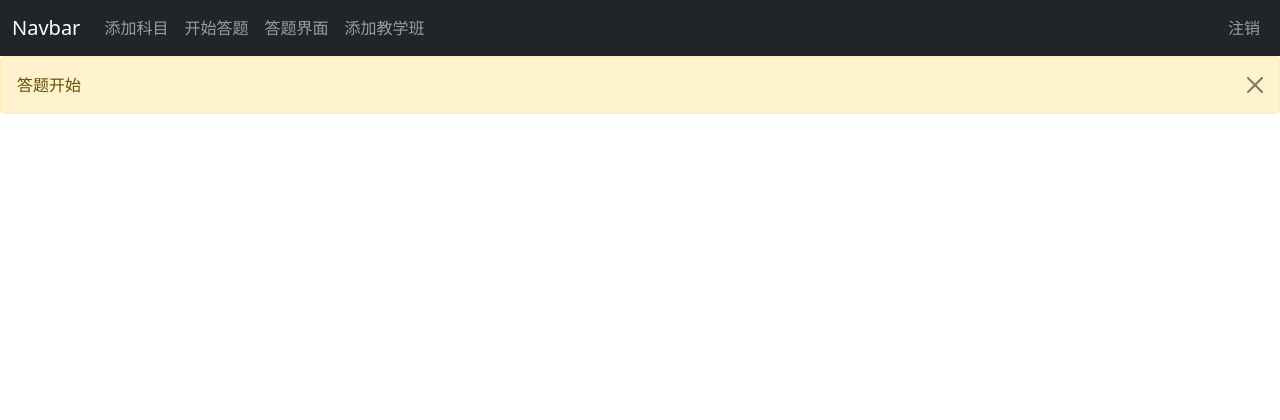
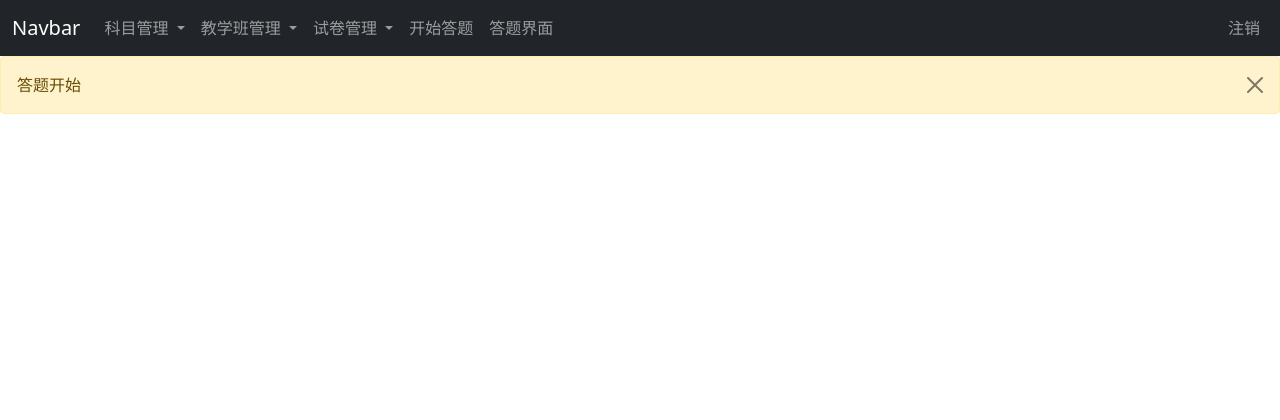
Before and after one commit to Chandler-Bang/QR_Class, a Flask app: page /auth/1 in a window 1280 px wide. Shown: the top 420 px of the page. Run offline with Flask 2, Linux system fonts and the light colour scheme; the visitor is signed in with stand-in values (Sample User, id 1); data comes from the database, SQL or seed files in the repository.

Commit message:
updata navbar

```diff
--- a/app/templates/base.html
+++ b/app/templates/base.html
@@ -22,9 +22,38 @@
         <div class="collapse navbar-collapse" id="sToggler">
                 {% if current_user.is_authenticated %}
                     <ul class="navbar-nav">
-                        <li class="nav-item">
-                            <a class="nav-link" href="{{url_for('teacher.addSubject', teacher_id=current_user.id)}}">添加科目</a>
+                        <li class="nav-item dropdown">
+                                  <a class="nav-link dropdown-toggle" href="#" id="navbarDropdownMenuLink" role="button" data-bs-toggle="dropdown" aria-expanded="false">
+                                      科目管理
+                                  </a>
+                                  <ul class="dropdown-menu" aria-labelledby="navbarDropdownMenuLink">
+                                    <li>
+                            <a class="dropdown-item" href="{{url_for('teacher.addSubject', teacher_id=current_user.id)}}">添加科目</a>
                         </li>
+                                    <li><a class="dropdown-item" href="#">查看科目</a></li>
+                                  </ul>
+                                </li>
+                        <li class="nav-item dropdown">
+                                  <a class="nav-link dropdown-toggle" href="#" id="navbarDropdownMenuLink" role="button" data-bs-toggle="dropdown" aria-expanded="false">
+                                      教学班管理
+                                  </a>
+                                  <ul class="dropdown-menu" aria-labelledby="navbarDropdownMenuLink">
+                                    <li>
+                            <a class="dropdown-item" href="{{url_for('teacher.teacherIndex', teacher_id=current_user.id)}}">添加教学班</a>
+                        </li>
+                                    <li><a class="dropdown-item" href="#">查看教学班</a></li>
+                                  </ul>
+                                </li>
+                        <li class="nav-item dropdown">
+                                  <a class="nav-link dropdown-toggle" href="#" id="navbarDropdownMenuLink" role="button" data-bs-toggle="dropdown" aria-expanded="false">
+                                      试卷管理
+                                  </a>
+                                  <ul class="dropdown-menu" aria-labelledby="navbarDropdownMenuLink">
+                                    <li><a class="dropdown-item" href="#">添加试卷</a></li>
+                                    <li><a class="dropdown-item" href="#">查看试卷</a></li>
+                                    <li><a class="dropdown-item" href="#">发布试卷</a></li>
+                                  </ul>
+                                </li>
                         <li class="nav-item">
                             <a class="nav-link" href="{{url_for('teacher.controlAnswer', teacher_id=current_user.id)}}">开始答题</a>
                         </li>
@@ -32,7 +61,6 @@
                             <a class="nav-link" href="{{url_for('auth.questionAnswer', timestamp=0)}}">答题界面</a>
                         </li>
                         <li class="nav-item">
-                            <a class="nav-link" href="{{url_for('teacher.teacherIndex', teacher_id=current_user.id)}}">添加教学班</a>
                         </li>
                     </ul>
                     <ul class="navbar-nav ms-auto">
```
Also changed, not shown: 1 other file.
